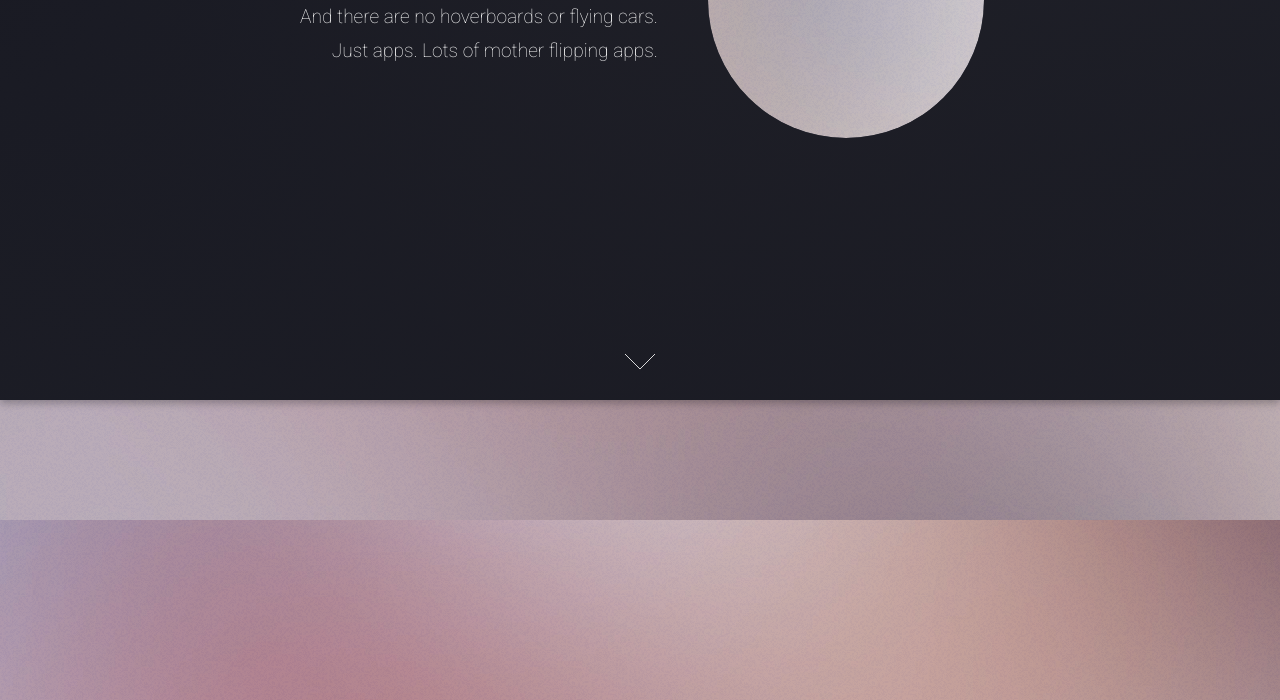
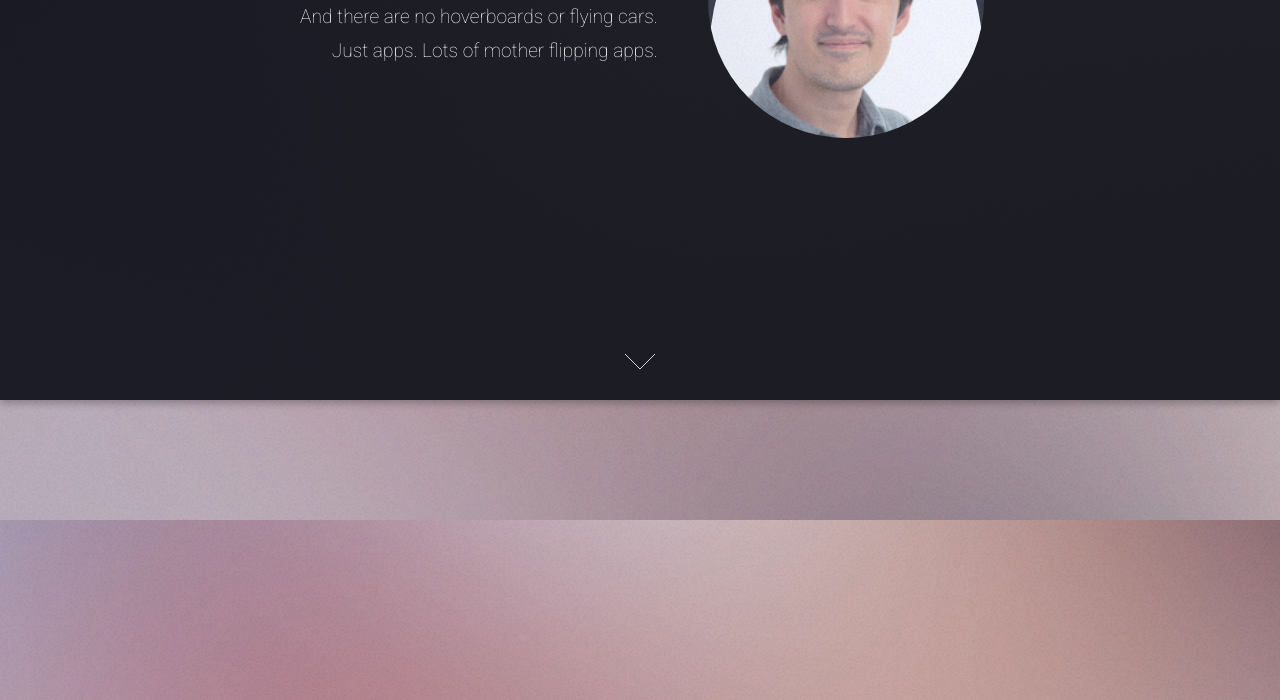
Before and after one commit to aellison1558/aellison1558.github.io, a plain HTML site: page index.html in a window 1280 px wide. Shown: the part 400-1100 px from the top of the page. Drawn offline with Linux system fonts and the light colour scheme.

Commit message:
personal picture

```diff
--- a/index.html
+++ b/index.html
@@ -6,7 +6,7 @@
 -->
 <html>
 	<head>
-		<title>Landed by HTML5 UP</title>
+		<title>Andrew Ellison</title>
 		<meta charset="utf-8" />
 		<meta name="viewport" content="width=device-width, initial-scale=1" />
 		<!--[if lte IE 8]><script src="assets/js/ie/html5shiv.js"></script><![endif]-->
@@ -54,7 +54,7 @@
 							<p>And there are no hoverboards or flying cars.<br />
 							Just apps. Lots of mother flipping apps.</p>
 						</header>
-						<span class="image"><img src="images/pic01.jpg" alt="" /></span>
+						<span class="image"><img src="images/Ellison__Andrew.jpg" alt="" /></span>
 					</div>
 					<a href="#one" class="goto-next scrolly">Next</a>
 				</section>
```
Also changed, not shown: images/Ellison__Andrew.jpg (added).
